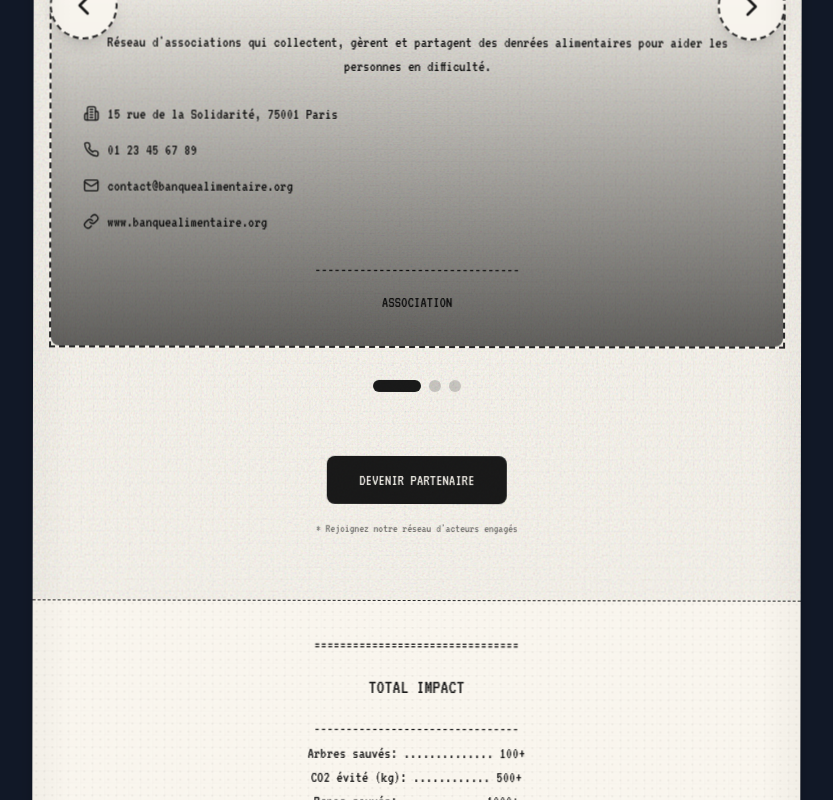
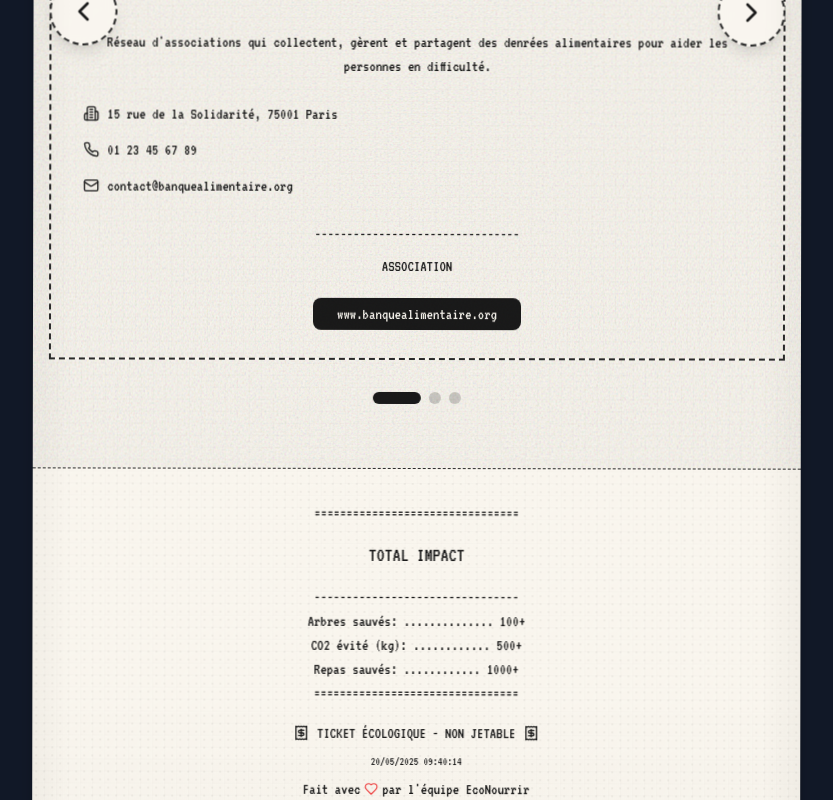
Before and after one commit to Oursel06/hackatonynov, a React (Vite) app: page / in a window 1280 px wide. Shown: the part 6311-7111 px from the top of the page, without its empty margins (218-1051 px from the left). Built offline with nearby package versions, Linux system fonts and the light colour scheme.

Commit message:
ajout bouton lien asso

```diff
--- a/src/components/Associations.tsx
+++ b/src/components/Associations.tsx
@@ -119,7 +119,7 @@
 						>
 							{/* Image de l'association */}
 							<div
-								className="h-64 bg-cover bg-center rounded-lg mb-6"
+								className="relative h-64 bg-cover bg-center rounded-lg mb-6"
 								style={{ backgroundImage: `url(${associations[currentIndex].image})` }}
 							>
 								<div className="absolute inset-0 bg-gradient-to-t from-black/60 via-transparent to-transparent rounded-lg"></div>
@@ -148,17 +148,6 @@
 										<MailIcon className="w-4 h-4" />
 										<p>{associations[currentIndex].email}</p>
 									</div>
-									<div className="flex items-center gap-2">
-										<LinkIcon className="w-4 h-4" />
-										<a
-											href={associations[currentIndex].website}
-											target="_blank"
-											rel="noopener noreferrer"
-											className="hover:text-emerald-600 transition-colors"
-										>
-											{associations[currentIndex].website.replace('https://', '')}
-										</a>
-									</div>
 								</div>
 
 								<div className="text-center">
@@ -170,6 +159,15 @@
 											? 'PLATEFORME'
 											: 'ENTREPRISE SOCIALE'}
 									</p>
+									<br/>
+									<a
+										href={associations[currentIndex].website}
+										target="_blank"
+										rel="noopener noreferrer"
+										className="bg-receipt-text text-receipt-paper hover:bg-receipt-text/90 px-6 py-2 rounded-lg transition-colors"
+									>
+										{associations[currentIndex].website.replace('https://', '')}
+									</a>
 								</div>
 							</div>
 						</motion.div>
@@ -217,16 +215,6 @@
 						/>
 					))}
 				</div>
-
-				{/* Bouton d'action */}
-				<div className="mt-16 text-center">
-					<button className="font-receipt bg-receipt-text text-receipt-paper hover:bg-receipt-text/90 px-8 py-3 rounded-lg transition-colors">
-						DEVENIR PARTENAIRE
-					</button>
-					<p className="mt-4 font-receipt text-xs text-receipt-text/60">
-						* Rejoignez notre réseau d'acteurs engagés
-					</p>
-				</div>
 			</div>
 		</section>
 	);
```
